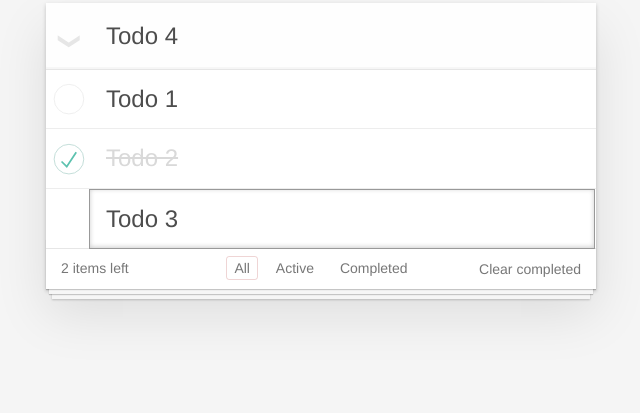
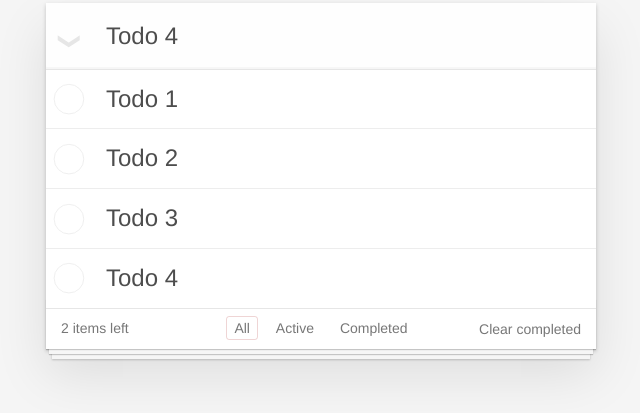
Before and after one commit to djvang/todo-vanilla, a website built with Parcel: page index.html in a window 1280 px wide. Shown: the part 127-540 px from the top of the page, without its empty margins (319-959 px from the left). Built offline with nearby package versions, Linux system fonts and the light colour scheme.

Commit message:
added render and templates

```diff
--- a/index.html
+++ b/index.html
@@ -25,6 +25,7 @@
                 >Todo 1</label
               ><button class="destroy"></button>
             </div>
+            <input type="text" class="edit" value="Todo 1" />
           </li>
           <li class="completed">
             <div class="view">
@@ -32,8 +33,9 @@
                 >Todo 2</label
               ><button class="destroy"></button>
             </div>
+            <input type="text" class="edit" value="Todo 2" />
           </li>
-          <li class="editing">
+          <li>
             <div class="view">
               <input class="toggle" type="checkbox" /><label data-id="3"
                 >Todo 3</label
--- a/index.js
+++ b/index.js
@@ -1,5 +1,7 @@
 import { todos, addTodo, toggleTodo } from "./functions";
 import { parseTodos, parseFilter } from "./parse";
+import { todoTemplate3 } from "./templates";
+
 const filters = [];
 let selectedFilter = "";
 
@@ -16,3 +18,36 @@
 
 // работаем с данными
 console.log(addTodoField.value, todos, filters, selectedFilter);
+
+const renderTodos = todos => {
+  const todosUL = document.querySelector(".todo-list");
+  todosUL.innerHTML = "";
+
+  todos.forEach(todo => {
+    todosUL.appendChild(todoTemplate3(todo));
+  });
+};
+
+addTodo({
+  title: "Todo 4"
+});
+
+renderTodos(todos);
+
+setTimeout(() => {
+  toggleTodo("2");
+  renderTodos(todos);
+}, 3000);
+
+// setTimeout(() => {
+//   addTodo({
+//     title: "Todo 4"
+//   });
+
+//   toggleTodo("2");
+//   toggleTodo("1");
+
+//   console.log(todos);
+
+//   renderTodos(todos);
+// }, 2000);
--- /dev/null
+++ b/templates.js
@@ -0,0 +1,60 @@
+export const todoTemplate = ({ id, title, completed = false }) => {
+  const li = document.createElement("li");
+  const view = document.createElement("div");
+  const input = document.createElement("input");
+  const label = document.createElement("label");
+  const destroy = document.createElement("button");
+  const edit = document.createElement("input");
+
+  destroy.classList.add("destroy");
+  edit.type = "text";
+  edit.value = title;
+  edit.classList.add("edit");
+
+  label.dataset.id = id;
+  label.innerText = title;
+
+  input.type = "checkbox";
+  input.classList.add("toggle");
+  input.checked = completed;
+  view.classList.add("view");
+  view.appendChild(input);
+  view.appendChild(label);
+  view.appendChild(destroy);
+
+  li.appendChild(view);
+  li.appendChild(edit);
+
+  return li;
+};
+
+export const todoTemplate2 = (template, { id, title, completed = false }) => {
+  const newTemplate = template.cloneNode(true);
+  const titleTemplate = newTemplate.querySelector("label");
+
+  titleTemplate.innerText = title;
+  return newTemplate;
+};
+
+export const todoTemplate3 = ({ id, title, completed = false }) => {
+  const todo = document.createElement("li");
+
+  if (completed) {
+    todo.classList.add("completed");
+  }
+
+  const template = `
+    <div class="view">
+      <input class="toggle" type="checkbox" ${
+        completed ? "checked" : ""
+      } /><label data-id="${id}"
+        >${title}</label
+      ><button class="destroy"></button>
+    </div>
+    <input type="text" class="edit" value="${title}" />
+  `;
+
+  todo.innerHTML = template;
+
+  return todo;
+};
```
